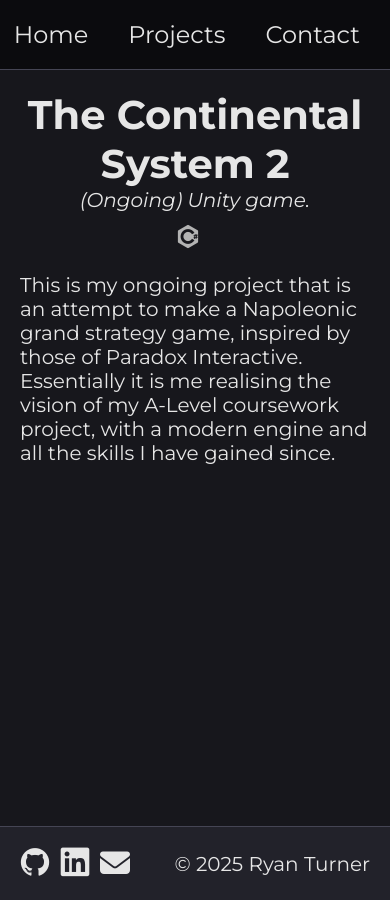
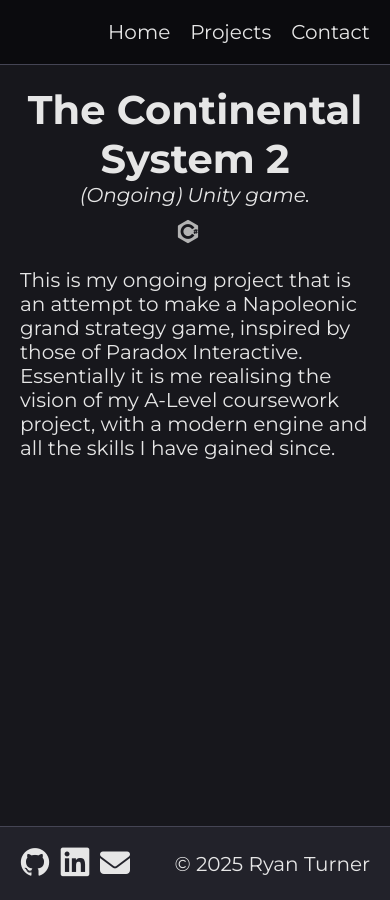
Before and after one commit to Turnlings/turnlings.github.io, a Jekyll site: the page built from _projects/napoleonic_game.md, in a window 390 px wide. Built offline with Jekyll 4.4.1, drawn with Linux system fonts in a browser that asks for light colours.

Commit message:
Improve mobile view

```diff
--- a/_sass/layout/_header.scss
+++ b/_sass/layout/_header.scss
@@ -22,5 +22,10 @@
         &:hover {
             color: $text-muted;
         }
+
+        @media (max-width: $breakpoint-sm) {
+            font-size: 1rem;
+            padding: 0.5rem 0.5rem;
+        }
     }
 }
--- a/_sass/pages/_main.scss
+++ b/_sass/pages/_main.scss
@@ -135,6 +135,18 @@
         border-top: 2px solid $tertiary-color;
         margin: 0;
     }
+
+    @media (max-width: $breakpoint-sm) {
+        justify-content: center;
+
+        h2 {
+            white-space: inherit;
+        }
+
+        .section-rule {
+            display: none;
+        }
+    }
 }
 
 .section {
```
